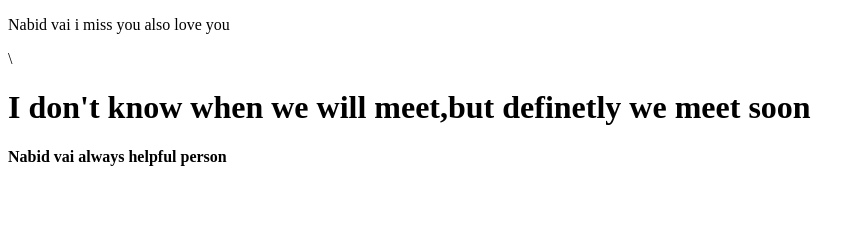
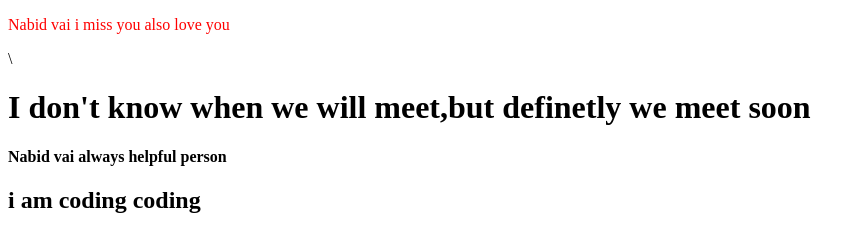
Before and after one commit to Mamun35421/my-third-repo, a plain HTML site: page index.html in a window 1280 px wide. Shown: the whole page, without its empty margins (0-866 px from the left). Drawn offline with Linux system fonts and the light colour scheme.

Commit message:
added added

```diff
--- a/index.html
+++ b/index.html
@@ -5,10 +5,12 @@
     <meta http-equiv="X-UA-Compatible" content="IE=edge">
     <meta name="viewport" content="width= , initial-scale=1.0">
     <title>Document</title>
+    <link rel="stylesheet" href="style.css">
 </head>
 <body>
     <p>Nabid vai i miss you also love you</p>\
     <h1>I don't know when we will meet,but definetly we meet soon</h1>
     <h4>Nabid vai always helpful person</h4>
+    <h2>i am coding coding</h2>
 </body>
 </html>
--- /dev/null
+++ b/style.css
@@ -0,0 +1,3 @@
+p{
+    color: red;
+}
```
